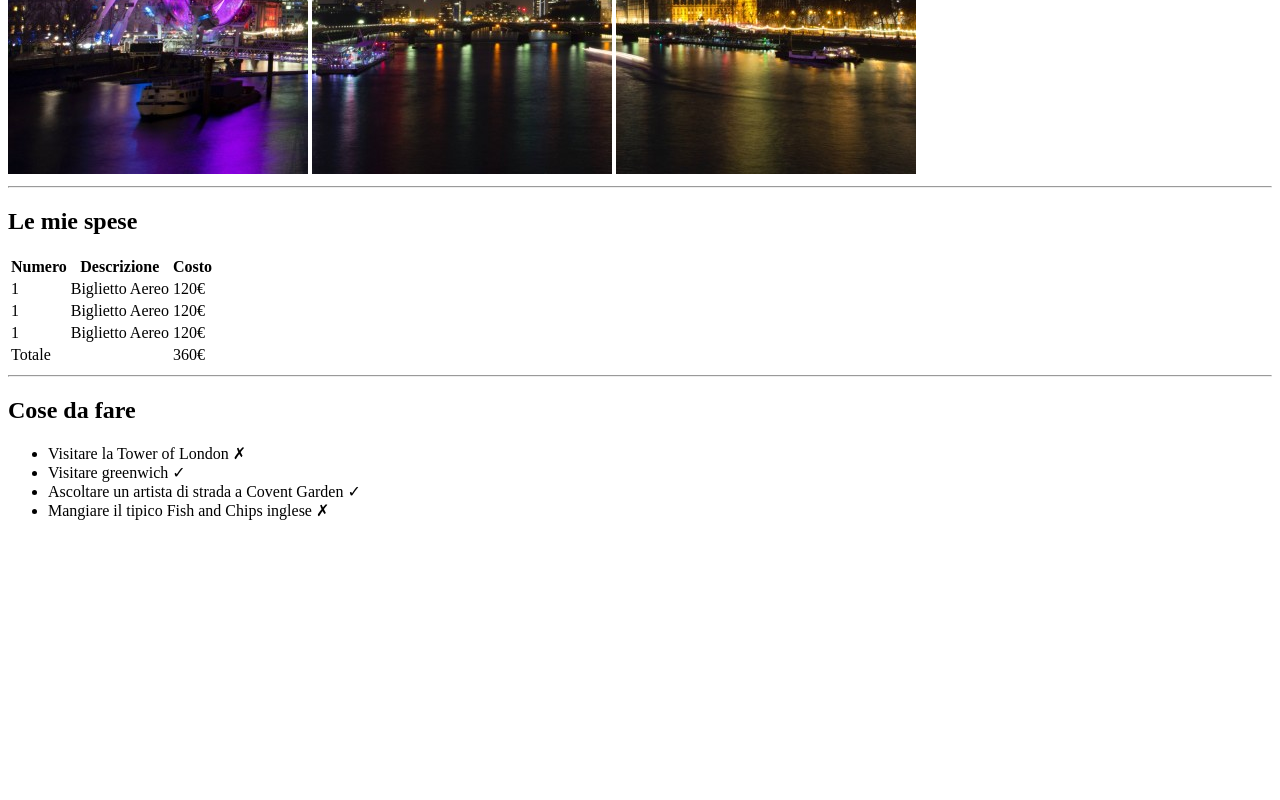
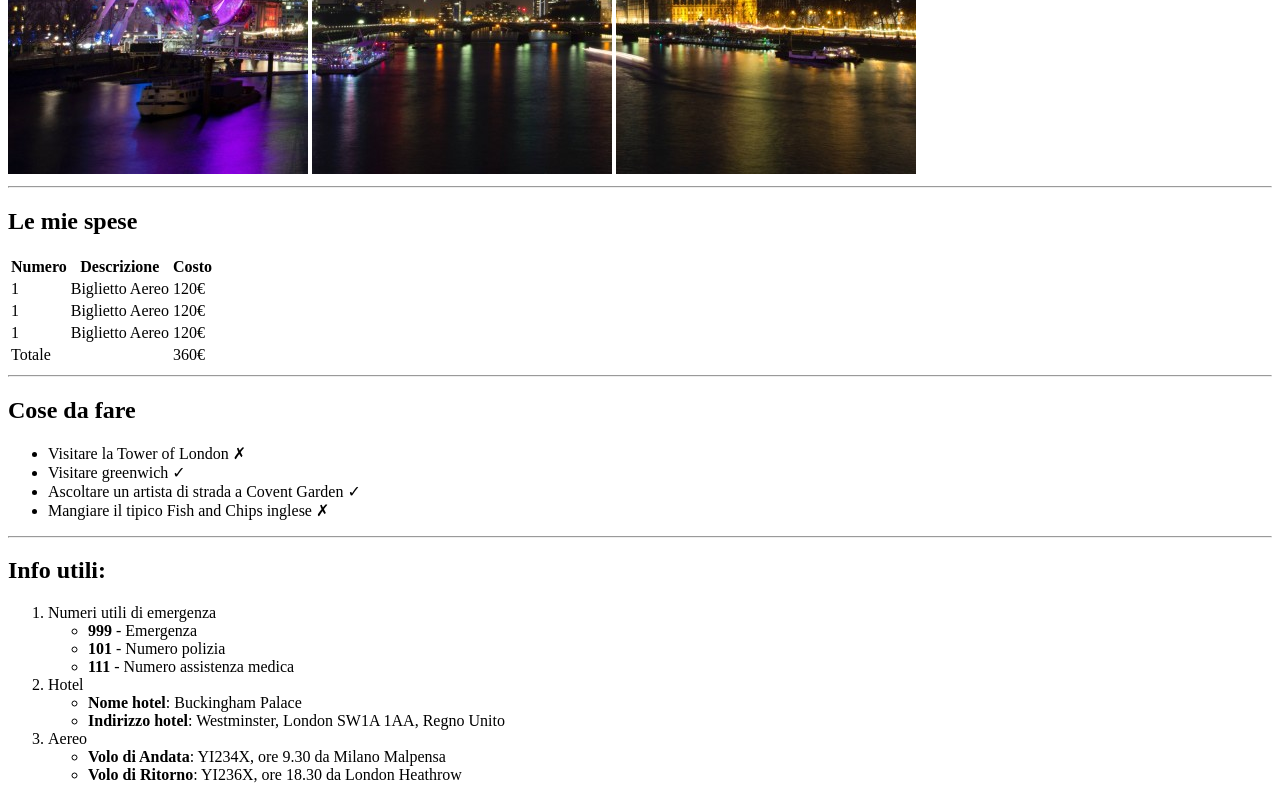
Before and after one commit to AlessandroGCatino/html-london-trip, a plain HTML site: page index.html in a window 1280 px wide. Shown: the part 506-1306 px from the top of the page. Before the commit the page ends 1042 px from the top, so only its background shows below. Drawn offline with Linux system fonts and the light colour scheme.

Commit message:
Creata sezione Info utili

```diff
--- a/index.html
+++ b/index.html
@@ -66,6 +66,35 @@
             </ul>
         </section>
 
+        <!-- Sezione "info utili" -->
+        <section>
+            <hr>
+            <h2>Info utili:</h2>
+            <ol>
+                <li>
+                    Numeri utili di emergenza
+                    <ul>
+                        <li><strong>999</strong> - Emergenza</li>
+                        <li><strong>101</strong> - Numero polizia</li>
+                        <li><strong>111</strong> - Numero assistenza medica</li>
+                    </ul>
+                </li>
+                <li>
+                    Hotel
+                    <ul>
+                        <li><strong>Nome hotel</strong>: Buckingham Palace</li>
+                        <li><strong>Indirizzo hotel</strong>: Westminster, London SW1A 1AA, Regno Unito</li>
+                    </ul>
+                </li>
+                <li>
+                    Aereo
+                    <ul>
+                        <li><strong>Volo di Andata</strong>: YI234X, ore 9.30 da Milano Malpensa</li>
+                        <li><strong>Volo di Ritorno</strong>: YI236X, ore 18.30 da London Heathrow</li>
+                    </ul>
+                </li>
+            </ol>
+        </section>
 
     </main>
 
```
